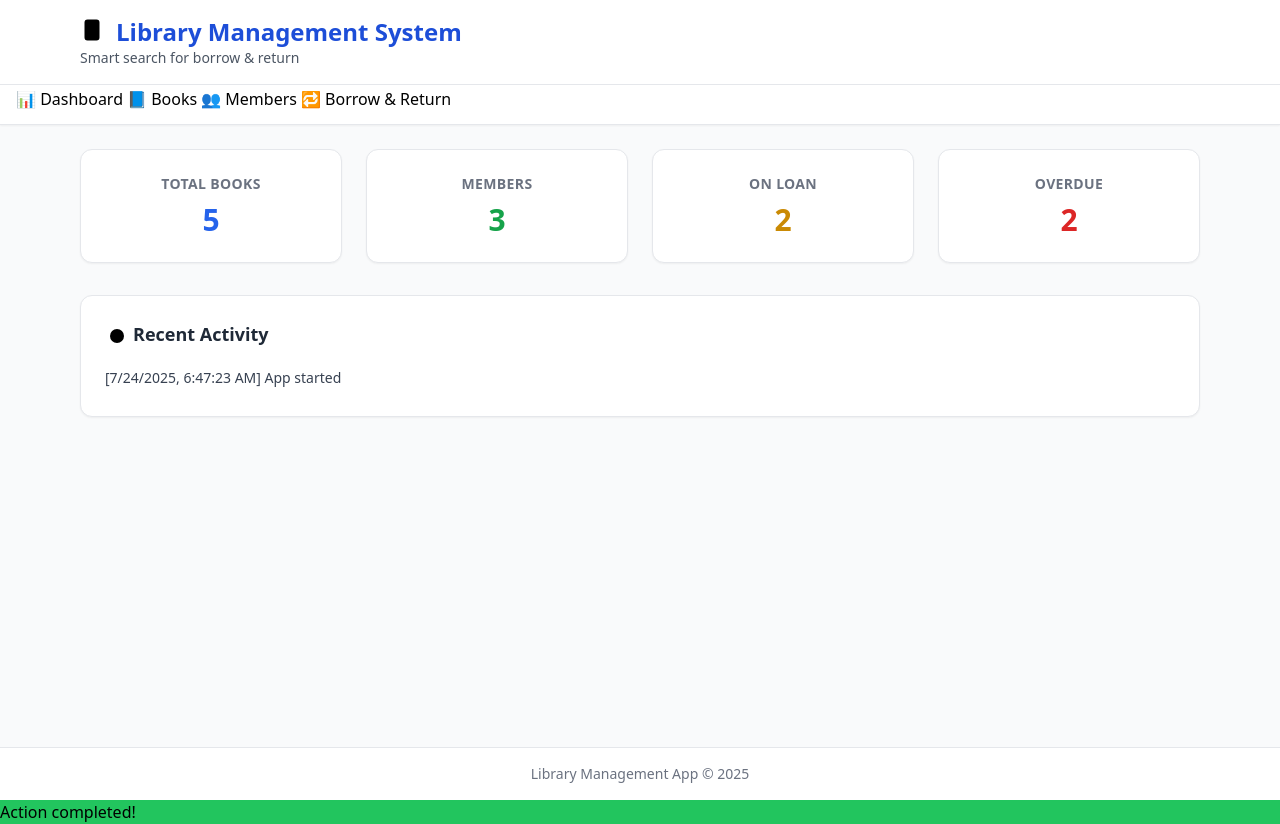
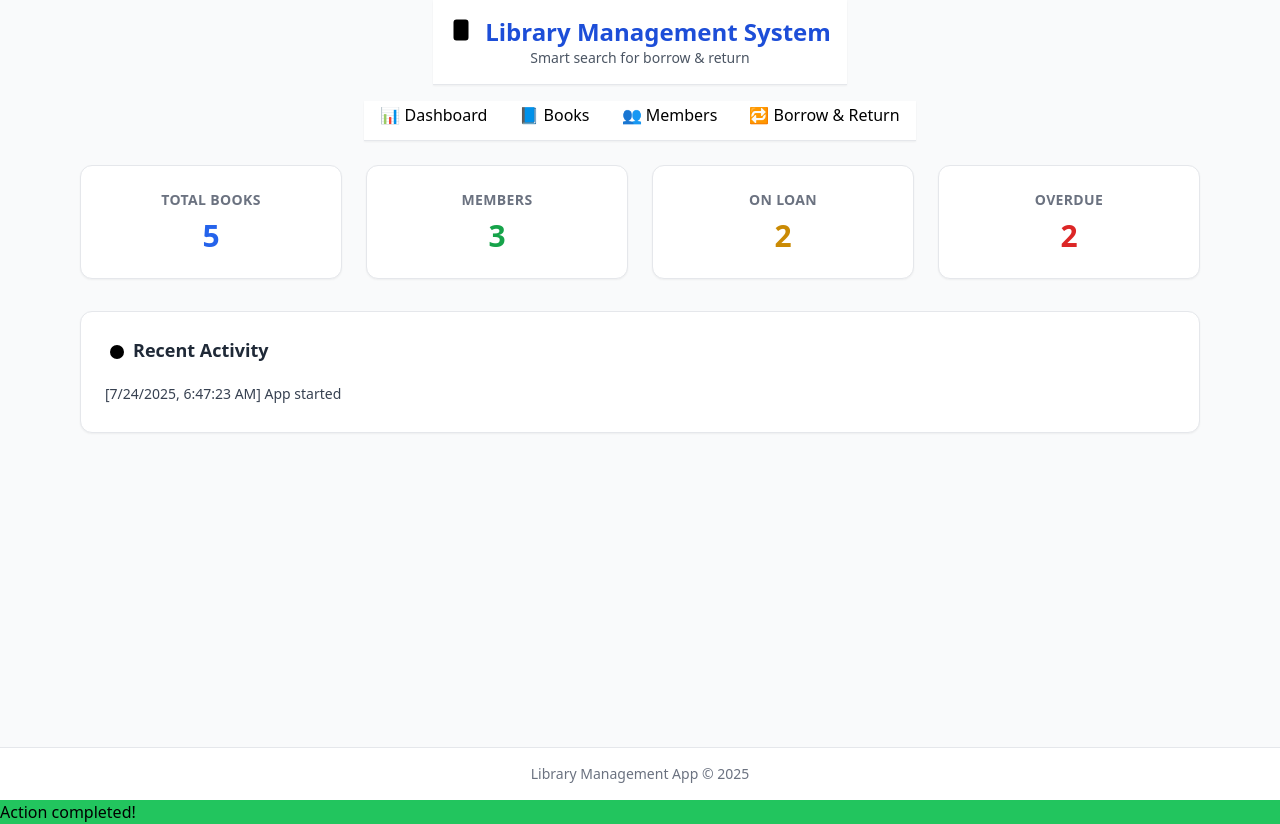
Before and after one commit to asriomar/library-local-storage, a plain HTML site: page index.html in a window 1280 px wide. Drawn offline with nearby package versions, Linux system fonts and the light colour scheme.

Commit message:
Update index.html

```diff
--- a/index.html
+++ b/index.html
@@ -22,19 +22,19 @@
 <body class="h-full font-sans antialiased">
   <div class="flex flex-col min-h-screen">
     <!-- Header -->
-    <header class="bg-white shadow-sm border-b">
+    <header class="bg-white shadow-sm border-b mx-auto">
       <div class="max-w-6xl mx-auto px-4 py-4">
         <h1 class="text-2xl font-bold text-blue-700 flex items-center gap-2">
           <svg class="w-7 h-7 inline"> <use href="#book-open"></use> </svg>
           Library Management System
         </h1>
-        <p class="text-gray-600 text-sm">Smart search for borrow & return</p>
+        <p class="text-center text-gray-600 text-sm">Smart search for borrow & return</p>
       </div>
     </header>
     <!-- Navigation -->
-    <nav class="bg-white border-b shadow-sm h-10">
+    <nav class="mx-auto bg-white border-b shadow-sm h-10 mt-4">
       <div class="max-w-6xl mx-auto px-4 inline-block align-middle">
-        <ul class="flex space-x-1">
+        <ul class="flex space-x-8">
           <li><a href="#dashboard" class="tab nav-link tab-active" data-tab="dashboard">📊 Dashboard</a></li>
           <li><a href="#books" class="tab nav-link tab-inactive" data-tab="books">📘 Books</a></li>
           <li><a href="#members" class="tab nav-link tab-inactive" data-tab="members">👥 Members</a></li>
```
